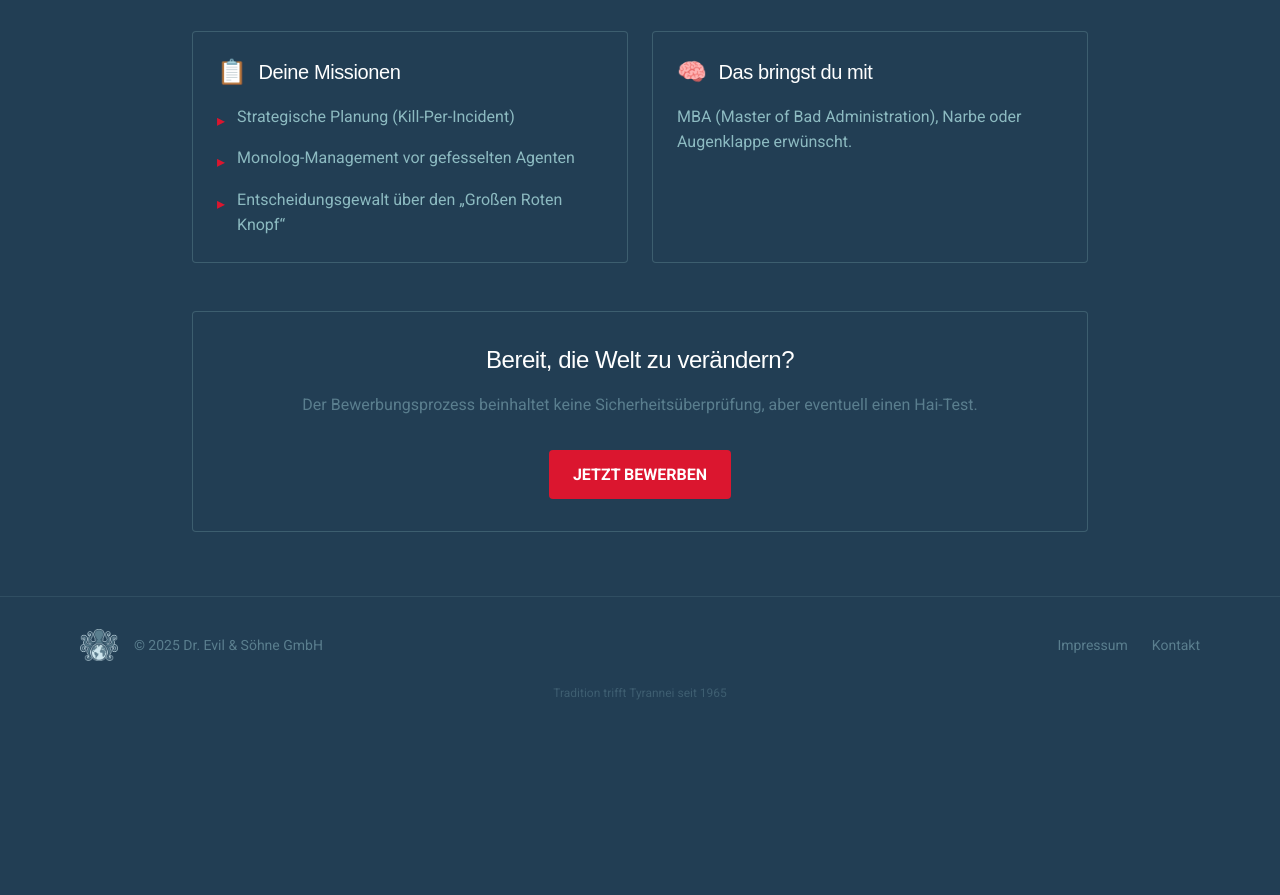
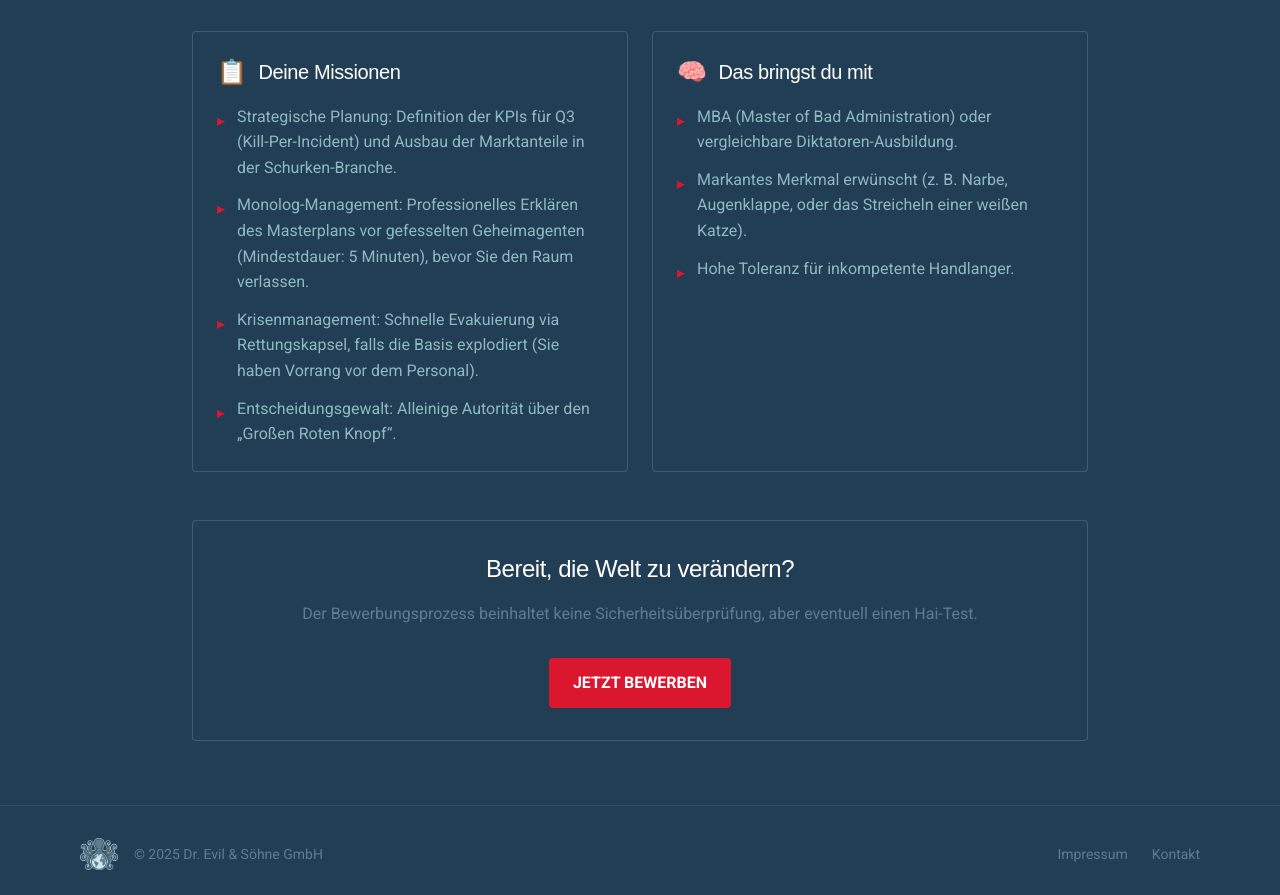
Before and after one commit to vanderseb/mein-erstes-projekt, a Nuxt app: page /karriere/ceo in a window 1280 px wide. Shown: the part 922-1817 px from the top of the page. Before the commit the page ends 1655 px from the top, so only its background shows below. Built offline with nearby package versions, Linux system fonts and the light colour scheme; a web font is replaced by a local one.

Commit message:
Updated jobs and added more details

```diff
--- a/app/composables/useJobs.ts
+++ b/app/composables/useJobs.ts
@@ -5,8 +5,8 @@ export const useJobs = () => {
         title: string;
         department: string;
         description: string;
-        tasks: string[]; // Neu: Aufgaben als Liste
-        skills: string;  // Neu: Anforderungen/Skills
+        tasks: string[];
+        skills: string[];
     }
 
     const jobs: Job[] = [
@@ -15,48 +15,69 @@ export const useJobs = () => {
             title: 'Chief Executive Overlord (CEO)',
             department: 'Executive Board & Inner Circle',
             description: 'Nach dem unerwarteten Ausscheiden unseres letzten CEOs (Stichwort: Haifischbecken-Inzident), suchen wir eine visionäre Führungskraft.',
-            tasks: ['Strategische Planung (Kill-Per-Incident)', 'Monolog-Management vor gefesselten Agenten', 'Entscheidungsgewalt über den „Großen Roten Knopf“'],
-            skills: 'MBA (Master of Bad Administration), Narbe oder Augenklappe erwünscht.'
+            tasks: ['Strategische Planung: Definition der KPIs für Q3 (Kill-Per-Incident) und Ausbau der Marktanteile in der Schurken-Branche.',
+                'Monolog-Management: Professionelles Erklären des Masterplans vor gefesselten Geheimagenten (Mindestdauer: 5 Minuten), bevor Sie den Raum verlassen.',
+                'Krisenmanagement: Schnelle Evakuierung via Rettungskapsel, falls die Basis explodiert (Sie haben Vorrang vor dem Personal).',
+                'Entscheidungsgewalt: Alleinige Autorität über den „Großen Roten Knopf“.'],
+            skills: ['MBA (Master of Bad Administration) oder vergleichbare Diktatoren-Ausbildung.',
+                'Markantes Merkmal erwünscht (z. B. Narbe, Augenklappe, oder das Streicheln einer weißen Katze).',
+                'Hohe Toleranz für inkompetente Handlanger.']
         },
         {
             id: 'hr',
             title: 'Talent Acquisition Manager',
             department: 'Human Capital & Cannon Fodder',
-            description: 'Unsere Fluktuationsrate ist branchenüblich hoch. Wir brauchen Nachschub an loyalem Personal, das keine Fragen stellt.',
-            tasks: ['Massen-Recruiting von Wachpersonal', 'Onboarding (Verschwiegenheitserklärung mit Blut)', 'Verwaltung der „Vermissten“-Akten'],
-            skills: 'Empathielosigkeit, Erfahrung mit sehr befristeten Arbeitsverhältnissen.'
+            description: 'Unsere Fluktuationsrate ist branchenüblich hoch (ca. 40% pro Agenten-Infiltration). Wir suchen einen Recruiter, der schnell für Nachschub an loyalem, uniformiertem Personal sorgt, das keine Fragen stellt.',
+            tasks: ['Massen-Recruiting von Wachpersonal (Anforderungsprofil: Sportlich, schlechtes Zielvermögen, namenlos)',
+                'Onboarding neuer Handlanger (Ausgabe der Uniformen, Unterzeichnung der Verschwiegenheitserklärung mit Blut)',
+                'Verwaltung der „Vermissten“-Akten'],
+            skills: ['Empathielosigkeit',
+                'Erfahrung mit befristeten Arbeitsverhältnissen (sehr befristet)',
+                'Hohe Resilienz gegenüber spontanen Vorgesetzten-Wechseln'
+            ]
         },
         {
             id: 'rd',
             title: 'Senior Engineer für Laser & Falltüren',
             department: 'R&D (Research & Destruction)',
-            description: 'Dr. Evil & Söhne steht für Qualität. Wenn wir auf den roten Knopf drücken, muss es funktionieren.',
-            tasks: ['Wartung der hydraulischen Falltüren', 'Integration von Laserwaffen auf Haie', 'Selbstzerstörungs-Countdown Wartung'],
-            skills: 'Master in Maschinenbau, keine moralischen Bedenken.'
+            description: 'Dr. Evil & Söhne steht für Qualität. Wenn wir auf den roten Knopf drücken, muss es funktionieren. Wir suchen einen Ingenieur, der Perfektion liebt.',
+            tasks: ['Wartung und Ölung der hydraulischen Falltüren im Chefbüro',
+                'Integration von Laserwaffen auf exotische Trägersysteme (Drohnen, Haie, Monde)',
+                'Selbstzerstörungs-Countdown Wartung'],
+            skills: ['Master in Maschinenbau und Moralunterdrückung',
+                'Leidenschaft für dramatisch große rote Knöpfe',
+                'Kompromisslose Liebe zum Detail: Ein Countdown darf niemals stoppen!']
         },
         {
             id: 'it',
             title: 'Full-Stack Hacker (m/w/d)',
             department: 'IT & Global Hacking',
-            description: 'Wir bieten „Ransomware as a Service“. Wir brauchen Code, der so böse ist wie unser Kaffee.',
-            tasks: ['Dashboards für Regierungs-Erpressung (Dark Mode only)', 'Firewall-Penetration bei Zentralbanken', 'Support für Dr. Evils Video-Konferenzen'],
-            skills: 'Python, C++, DarkWeb-APIs.'
+            description: 'Wir suchen einen Coder, der keine ethischen Grenzen kennt, sondern nur technische Herausforderungen.',
+            tasks: ['Entwicklung von bedrolichen E-Mail-Verteilern (Dark Mode only)',
+                'Firewall-Penetration bei Zentralbanken',
+                'Entlaufende Python des Chefs aufspühren'],
+            skills: ['Flexiblen moralischen Kompass („Datenschutz“ = „Datenschatz“)',
+                'C++, LavaScript, DarkWeb-APIs',
+                'Eintrag im Interpol-Register ist ein Plus']
         },
         {
             id: 'finance',
             title: 'Head of Money Laundering',
             department: 'Finance & Black Budget',
-            description: 'Weltherrschaft kostet Geld. Vulkane mieten sich nicht von allein.',
+            description: 'Weltherrschaft kostet Geld. Vulkane mieten sich nicht von allein. Wir suchen ein Finanzgenie, das Bilanzen so kreativ frisiert wie unser CEO seine Katze.',
             tasks: ['Verschleierung von Geldströmen (Cayman Islands)', 'Umwandlung von Lösegeld in Goldbarren', 'Kostenstellenrechnung „Projekt Apokalypse“'],
-            skills: 'Kreative Buchführung, Steuervermeidung.'
+            skills: ['Kreative Buchführung',
+                'Nennung aller Steuerparadiese',
+                'Steuervermeidung als Kunstform']
         },
         {
             id: 'facility',
             title: 'Specialist for Surface Cleaning',
             department: 'Facility & Tatort-Management',
-            description: 'Wo die Weltherrschaft geplant wird, fallen manchmal... Mitarbeiter.',
+            description: 'Wo gehobelt wird, fallen Späne – und wo die Weltherrschaft geplant wird, fallen manchmal  Mitarbeiter. Wir suchen eine diskrete Fachkraft, die unsere vulkanbasierte Zentrale sauber hält.',
             tasks: ['Reinigung nach „enttäuschenden“ Performance-Reviews', 'Polieren der Doomsday-Devices', 'Reinigung des Haifischbeckens (von innen)'],
-            skills: 'Diskretion, eigener Schutzanzug.'
+            skills: ['Diskretion',
+                'eigener Schutzanzug']
         },
     ];
 
--- a/app/pages/karriere/[id].vue
+++ b/app/pages/karriere/[id].vue
@@ -66,9 +66,16 @@ const heroImage = computed(() => `/design/assets/images/${jobId}.jpg`);
               <h3 class="text-white text-xl mb-4 flex items-center gap-3">
                 <span class="text-2xl">🧠</span> Das bringst du mit
               </h3>
-              <p class="text-evil-light/80">
-                {{ job.skills }}
-              </p>
+              <ul class="space-y-3">
+                <li
+                  v-for="skills in job.skills"
+                  :key="skills"
+                  class="flex items-start text-evil-light/80"
+                >
+                  <span class="text-evil-red mr-3 mt-1">▸</span>
+                  {{ skills }}
+                </li>
+              </ul>
             </ContentCard>
 
           </div>
```
